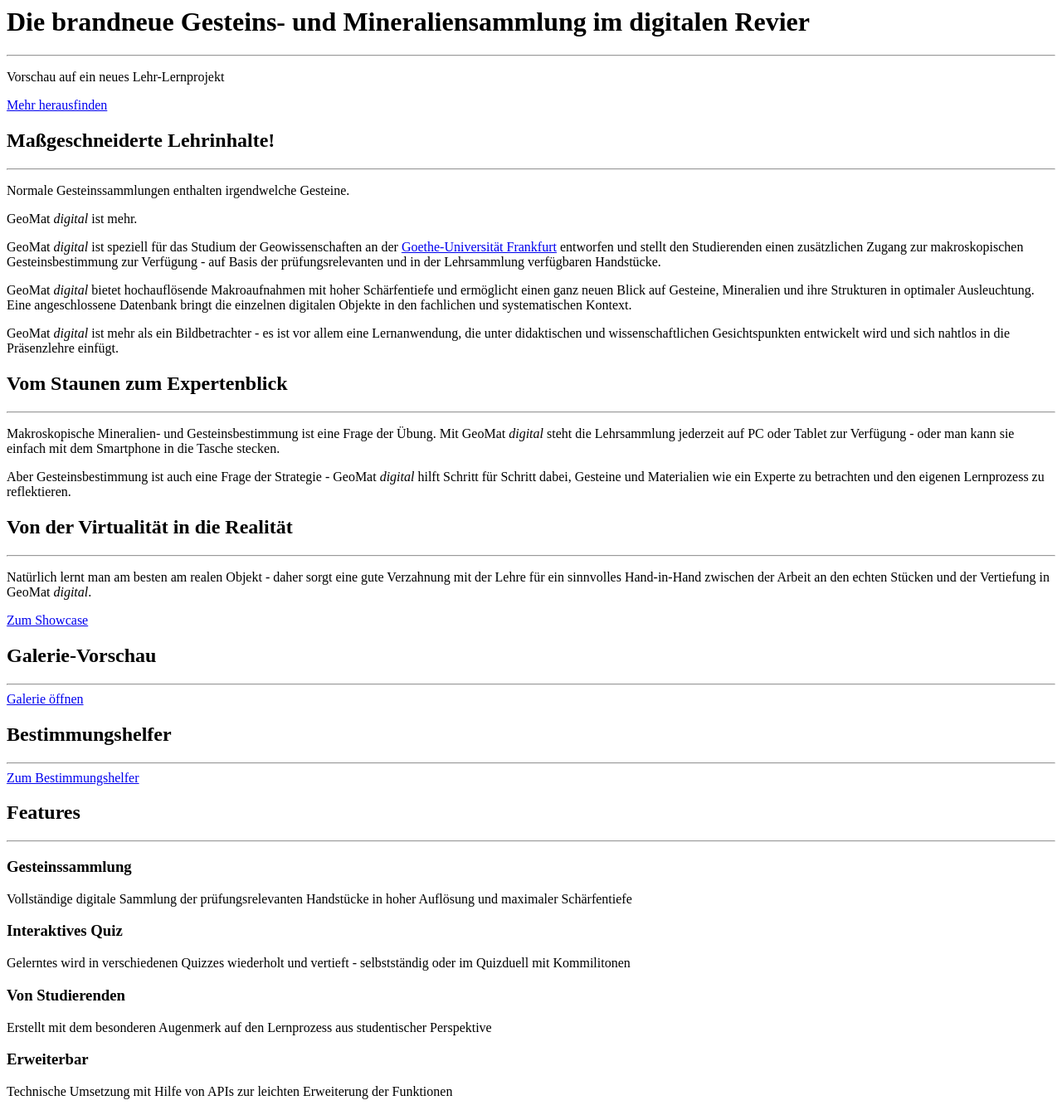
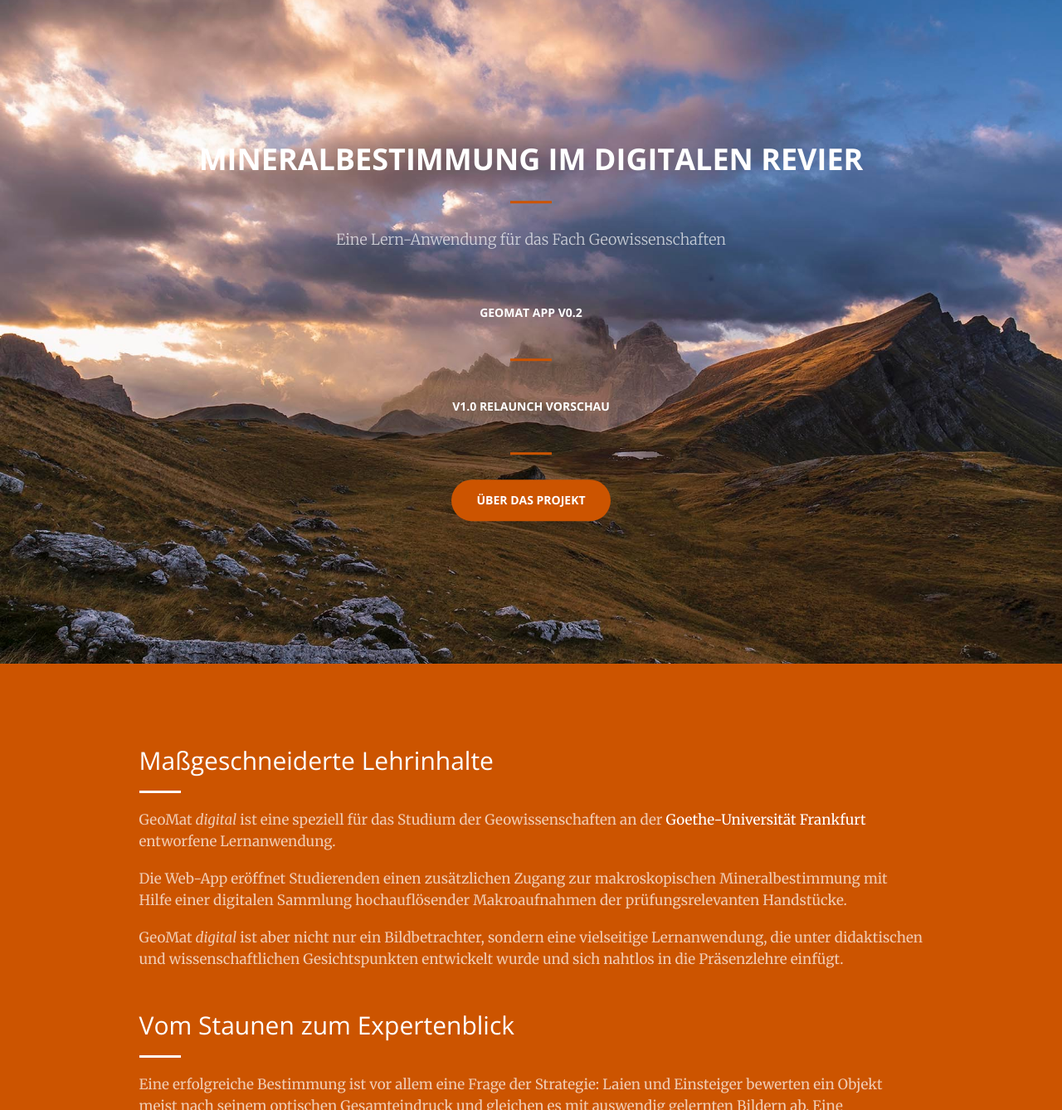
Before and after one commit to GeoMatDigital/django-geomat, a Django app: page / in a window 1280 px wide; the page is wider, and only the part inside the window is pictured. Shown: the top 1338 px of that part at 83% size. Run offline with Django 3.2, Linux system fonts and the light colour scheme; data that the repository does not hold is empty; parts of the project's set-up code (start-up, migrations or seed data) failed here and were passed over; some libraries are stand-ins or nearby versions.

Commit message:
restructuring the page

```diff
--- a/geomat/templates/preview.html
+++ b/geomat/templates/preview.html
@@ -5,71 +5,93 @@
     <header>
         <div class="header-content">
             <div class="header-content-inner">
-                <h1>Die brandneue Gesteins- und Mineraliensammlung im digitalen Revier</h1>
+                <h1>Mineralbestimmung im digitalen Revier</h1>
                 <hr>
-                <p>Vorschau auf ein neues Lehr-Lernprojekt</p>
-                <a href="#idea" class="btn btn-primary btn-xl page-scroll">Mehr herausfinden</a>
+                <p>Eine Lern-Anwendung für das Fach Geowissenschaften</p>
+                <a href="http://app.geomat.uni-frankfurt.de" class="btn btn-light btn-xl page-scroll">GeoMat App v0.2</a>
+                <hr>
+                <a href="http://preview.geomat.uni-frankfurt.de" class="btn btn-light btn-xl page-scroll">v1.0 Relaunch Vorschau</a>
+                <hr>
+                <a href="#idea" class="btn btn-primary btn-xl page-scroll">Über das Projekt</a>
+
             </div>
         </div>
+
+        <meta charset="utf-8">
+        <meta http-equiv="X-UA-Compatible" content="IE=edge">
+        <meta name="viewport" content="width=device-width, initial-scale=1">
+        <meta name="description" content="">
+        <meta name="author" content="">
+
+        <title>{% block title %}GeoMat digital{% endblock %}</title>
+
+        <!-- Bootstrap Core CSS -->
+        <link rel="stylesheet" href="../static/libraries/bootstrap/css/bootstrap.min.css" type="text/css">
+
+        <!-- Custom Fonts -->
+        <link href='https://fonts.googleapis.com/css?family=Open+Sans:300italic,400italic,600italic,700italic,800italic,400,300,600,700,800' rel='stylesheet' type='text/css'>
+        <link href='https://fonts.googleapis.com/css?family=Merriweather:400,300,300italic,400italic,700,700italic,900,900italic' rel='stylesheet' type='text/css'>
+        <link rel="stylesheet" href="../static/libraries/font-awesome/css/font-awesome.min.css" type="text/css">
+
+        <!-- Plugin CSS -->
+        <link rel="stylesheet" href="../static/libraries/animate/css/animate.min.css" type="text/css">
+        <link rel="stylesheet" href="../static/libraries/swipebox/css/swipebox.css'%}">
+
+        <!-- Custom CSS -->
+        <link rel="stylesheet" href="../static/common/css/creative.css" type="text/css">
+
+        <!-- HTML5 Shim and Respond.js IE8 support of HTML5 elements and media queries -->
+        <!-- WARNING: Respond.js doesn't work if you view the page via file:// -->
+        <!--[if lt IE 9]>
+            <script src="https://oss.maxcdn.com/libs/html5shiv/3.7.0/html5shiv.js"></script>
+            <script src="https://oss.maxcdn.com/libs/respond.js/1.4.2/respond.min.js"></script>
+        <![endif]-->
+        <link rel="icon" href="../static/common/images/favicon.ico">
+
     </header>
 
-    <section class="bg-primary" id="idea">
+    <section class="bg-primary" id="project">
         <div class="container">
             <div class="row">
-                <div class="col-lg-8 col-lg-offset-2 text-center">
-                    <h2 class="section-heading">Maßgeschneiderte Lehrinhalte!</h2>
-                    <hr class="light">
-                    <p class="text-faded">Normale Gesteinssammlungen enthalten irgendwelche Gesteine.</p>
-                    <p class="text-faded">GeoMat <em>digital</em> ist mehr.</p>
+                <div class="col-lg-10 col-lg-offset-1 text-left">
+                    <h2 class="section-heading">Maßgeschneiderte Lehrinhalte </h2>
+                    <hr class="light" align="left">
                     <p class="text-faded">
-                        GeoMat <em>digital</em> ist speziell für das Studium der Geowissenschaften an der <span class="rwd-line"><a
-                        href="http://www.uni-frankfurt.de">Goethe-Universität Frankfurt</a></span> entworfen und stellt den Studierenden einen zusätzlichen Zugang zur makroskopischen Gesteinsbestimmung zur Verfügung - auf Basis der prüfungsrelevanten und in der Lehrsammlung verfügbaren Handstücke.
+                        GeoMat <em>digital</em> ist eine speziell für das Studium der Geowissenschaften an der <span class="rwd-line"><a
+                        href="http://www.uni-frankfurt.de" target="_blank">Goethe-Universität Frankfurt</a></span> entworfene Lernanwendung.
                     </p>
                     <p class="text-faded">
-                        GeoMat <em>digital</em> bietet hochauflösende Makroaufnahmen mit hoher Schärfentiefe und ermöglicht einen ganz neuen Blick auf Gesteine, Mineralien und ihre Strukturen in optimaler Ausleuchtung. Eine angeschlossene Datenbank bringt die einzelnen digitalen Objekte in den fachlichen und systematischen Kontext.
+                        Die Web-App eröffnet Studierenden einen zusätzlichen Zugang zur makroskopischen Mineralbestimmung mit Hilfe einer digitalen Sammlung hochauflösender Makroaufnahmen der prüfungsrelevanten Handstücke.
                     </p>
                     <p class="text-faded">
-                        GeoMat <em>digital</em> ist mehr als ein Bildbetrachter - es ist vor allem eine Lernanwendung, die unter didaktischen und wissenschaftlichen Gesichtspunkten entwickelt wird und sich nahtlos in die Präsenzlehre einfügt.
+                        GeoMat <em>digital</em> ist aber nicht nur ein Bildbetrachter, sondern eine vielseitige Lernanwendung, die unter didaktischen und wissenschaftlichen Gesichtspunkten entwickelt wurde und sich nahtlos in die Präsenzlehre einfügt.
                     </p>
+
                     <h2 class="section-heading">Vom Staunen zum Expertenblick</h2>
-                    <hr class="light">
+                    <hr class="light" align="left">
+
                     <p class="text-faded">
-                        Makroskopische Mineralien- und Gesteinsbestimmung ist eine Frage der Übung. Mit GeoMat
-                        <em>digital</em> steht die Lehrsammlung jederzeit auf PC oder Tablet zur Verfügung - oder man kann sie einfach mit dem Smartphone in die Tasche stecken.
+                        Eine erfolgreiche Bestimmung ist vor allem eine Frage der Strategie: Laien und Einsteiger bewerten ein Objekt meist nach seinem optischen Gesamteindruck und gleichen es mit auswendig gelernten Bildern ab. Eine wissenschaftlich exakte Bestimmung erfordert jedoch den Blick auf die genauen Merkmale und Eigenschaften eines konkreten Stücks.
                     </p>
                     <p class="text-faded">
-                        Aber Gesteinsbestimmung ist auch eine Frage der Strategie - GeoMat <em>digital</em> hilft Schritt für Schritt dabei, Gesteine und Materialien wie ein Experte zu betrachten und den eigenen Lernprozess zu reflektieren.
+                        GeoMat <em>digital</em> hilft Schritt für Schritt dabei, Minerale wie ein Experte zu betrachten und den eigenen Lernprozess zu reflektieren. Verschiedene Werkzeuge lenken den Blick von allgemeinen Aussehen hin zur systematischen Beobachtung von Details.
+                    </p>
+                    <p class="text-faded">
+                        Die Makroskopische Mineralbestimmung ist aber auch eine Frage der Übung: Die virtuelle Sammlung steht mit GeoMat <em>digital</em> jederzeit auf PC oder Tablet zur Verfügung &ndash; oder man kann sie einfach mit dem Smartphone in die Tasche stecken.
                     </p>
                     <h2 class="section-heading">Von der Virtualität in die Realität</h2>
-                    <hr class="light">
+                    <hr class="light" align="left">
                     <p class="text-faded">
-                        Natürlich lernt man am besten am realen Objekt - daher sorgt eine gute Verzahnung mit der Lehre für ein sinnvolles Hand-in-Hand zwischen der Arbeit an den echten Stücken und der Vertiefung in GeoMat
-                        <em>digital</em>.
+                        Natürlich lernt man am besten am realen Objekt - daher funktioniert das erfolgreiche Erlernen der Bestimmung eine gute Verzahnung mit der Lehre für ein sinnvolles Hand-in-Hand zwischen der Arbeit an den echten Stücken und der Vertiefung in GeoMat <em>digital</em>.
                     </p>
-                    <a href="#portfolio" class="btn btn-default btn-xl page-scroll">Zum Showcase</a>
+                    <p class="text-faded">
+                        Die Grundlage hierfür bietet ein didaktisches Konzept, das die Erfahrungen aus der Lehrveranstaltung einbezieht und die Entwicklung der Anwendung begleitet hat. Virtuelle Werkzeuge wie Glossar, 3D-Visualisierungen, Quizfragen oder eine Bestimmungsanleitung stellen nützliche Funktionen zur Verfügung, die der Lehrveranstaltung eine zusätzliche didaktische Dimension erschließen.
+                    </p>
                 </div>
             </div>
         </div>
     </section>
-    <aside id="gallery" class="bg-dark">
-        <div class="container text-center" id="gallery">
-            <h2>Galerie-Vorschau</h2>
-            <hr class="light">
-            <!-- for list in photograph_dict -->
 
-            <!--a href="#" id="gallery-button{{ forloop.counter }}" class="btn btn-default btn-xl wow tada">Galerie{{ forloop.counter }} &ouml;ffnen</a-->
-            <a href="#" id="gallery-button{{ forloop.counter }}" class="btn btn-default btn-xl wow tada">Galerie{{ forloop.counter }} &ouml;ffnen</a>
-
-            <!-- endfor -->
-        </div>
-    </aside>
-    <aside id="best-helper" class="bg-primary">
-        <div class="container text-center">
-            <h2>Bestimmungshelfer</h2>
-            <hr class="light">
-            <a href="http://lernbar.uni-frankfurt.de/courses/2722/1847/index.html?id=0e8847b5284964e5831b267976b3338bc746a8" id="best-helper-button" class="btn btn-default btn-xl wow tada">Zum Bestimmungshelfer</a>
-        </div>
-    </aside>
     <section id="features">
         <div class="container">
             <div class="row">
@@ -81,146 +103,40 @@
         </div>
         <div class="container">
             <div class="row">
-                <div class="col-lg-3 col-md-6 text-center">
+                <div class="col-lg-3 col-md-4 text-center">
                     <div class="service-box">
                         <i class="fa fa-4x fa-diamond wow bounceIn text-primary"></i>
-                        <h3>Gesteinssammlung</h3>
-                        <p class="text-muted">Vollständige digitale Sammlung der prüfungsrelevanten Handstücke in hoher Auflösung und maximaler Schärfentiefe</p>
+                        <h3>virtuelle Sammlung</h3>
+                        <p class="text-muted">Virtuelle Sammlung mit hoher Auflösung und maximaler Schärfentiefe</p>
                     </div>
                 </div>
-                <div class="col-lg-3 col-md-6 text-center">
+                <div class="col-lg-3 col-md-4 text-center">
                     <div class="service-box">
-                        <i class="fa fa-4x fa-comments-o wow bounceIn text-primary" data-wow-delay=".1s"></i>
-                        <h3>Interaktives Quiz</h3>
-                        <p class="text-muted">Gelerntes wird in verschiedenen Quizzes wiederholt und vertieft - selbstständig oder im Quizduell mit Kommilitonen</p>
+                        <i class="fa fa-4x fa-question-circle wow bounceIn text-primary" data-wow-delay=".1s"></i>
+                        <h3>Selbsttests</h3>
+                        <p class="text-muted">Quizfragen als Selbsttests mit ausführlichem Feedback zur Wiederholung und Vertiefung</p>
                     </div>
                 </div>
-                <div class="col-lg-3 col-md-6 text-center">
+                <div class="col-lg-3 col-md-4 text-center">
+                        <div class="service-box">
+                            <i class="fa fa-4x fa-wrench wow bounceIn text-primary" data-wow-delay=".2s"></i>
+                            <h3>Werkzeuge</h3>
+                            <p class="text-muted">Steckbriefe, Glossar, Bestimmungshelfer, 3D-Visualisierungen, ...
+                            </p>
+                        </div>
+                </div>
+                <div class="col-lg-3 col-md-4 text-center">
                     <div class="service-box">
                         <i class="fa fa-4x fa-graduation-cap wow bounceIn text-primary" data-wow-delay=".3s"></i>
-                        <h3>Von Studierenden</h3>
-                        <p class="text-muted">Erstellt mit dem besonderen Augenmerk auf den Lernprozess aus studentischer Perspektive
+                        <h3>von Studierenden</h3>
+                        <p class="text-muted">Erstellt mit Blick auf den Lernprozess aus studentischer Perspektive
                         </p>
                     </div>
                 </div>
-                <div class="col-lg-3 col-md-6 text-center">
-                    <div class="service-box">
-                        <i class="fa fa-4x fa-laptop wow bounceIn text-primary" data-wow-delay=".2s"></i>
-                        <h3>Erweiterbar</h3>
-                        <p class="text-muted">Technische Umsetzung mit Hilfe von APIs zur leichten Erweiterung der Funktionen
-                        </p>
-                    </div>
-                </div>
-            </div>
+
         </div>
     </section>
 
-    <section class="no-padding" id="portfolio">
-        <div class="container-fluid">
-            <div class="row no-gutter">
-                <div class="col-lg-4 col-sm-6">
-                    <a href="#showcase" class="portfolio-box">
-                        <img src="<!-- static 'common/images/portfolio/Vermessen_650x462.jpg' -->" class="img-responsive" alt="">
-                        <div class="portfolio-box-caption">
-                            <div class="portfolio-box-caption-content">
-                                <div class="project-category text-faded">
-                                    Messen
-                                </div>
-                                <div class="project-name">
-                                    Digitale Messwerkzeuge zur Bestimmung von Abständen, Winkeln und Flächen
-                                </div>
-                            </div>
-                        </div>
-                    </a>
-                </div>
-                <div class="col-lg-4 col-sm-6">
-                    <a href="#showcase" class="portfolio-box">
-                        <img src="<!-- static 'common/images/portfolio/Phone_650x462.jpg' -->" class="img-responsive" alt="">
-                        <div class="portfolio-box-caption">
-                            <div class="portfolio-box-caption-content">
-                                <div class="project-category text-faded">
-                                    Mobile-Ansicht
-                                </div>
-                                <div class="project-name">
-                                    Auch unterwegs lassen sich die Geomaterialien durchstöbern
-                                </div>
-                            </div>
-                        </div>
-                    </a>
-                </div>
-                <div class="col-lg-4 col-sm-6">
-                    <a href="#showcase" class="portfolio-box">
-                        <img src="<!-- static 'common/images/portfolio/MobileSynopsis_650x462.png' -->" class="img-responsive" alt="">
-                        <div class="portfolio-box-caption">
-                            <div class="portfolio-box-caption-content">
-                                <div class="project-category text-faded">
-                                    Quiz
-                                </div>
-                                <div class="project-name">
-                                    Die Quiz sind für mobile Endgeräte optimiert
-                                </div>
-                            </div>
-                        </div>
-                    </a>
-                </div>
-                <div class="col-lg-4 col-sm-6">
-                    <a href="#showcase" class="portfolio-box">
-                        <img src="<!-- static 'common/images/portfolio/blau_650x462.jpg' -->" class="img-responsive" alt="">
-                        <div class="portfolio-box-caption">
-                            <div class="portfolio-box-caption-content">
-                                <div class="project-category text-faded">
-
-                                </div>
-                                <div class="project-name">
-                                    Aus unserer virtuellen Sammlung 1
-                                </div>
-                            </div>
-                        </div>
-                    </a>
-                </div>
-                <div class="col-lg-4 col-sm-6">
-                    <a href="#showcase" class="portfolio-box">
-                        <img src="<!-- static 'common/images/portfolio/Kristalle_650x462.jpg' -->" class="img-responsive" alt="">
-                        <div class="portfolio-box-caption">
-                            <div class="portfolio-box-caption-content">
-                                <div class="project-category text-faded">
-
-                                </div>
-                                <div class="project-name">
-                                    Aus unserer virtuellen Sammlung 2
-                                </div>
-                            </div>
-                        </div>
-                    </a>
-                </div>
-                <div class="col-lg-4 col-sm-6">
-                    <a href="#showcase" class="portfolio-box">
-                        <img src="<!-- static 'common/images/portfolio/Aufschluss_650x462.jpg' -->" class="img-responsive" alt="">
-                        <div class="portfolio-box-caption">
-                            <div class="portfolio-box-caption-content">
-                                <div class="project-category text-faded">
-
-                                </div>
-                                <div class="project-name">
-                                    Aus unserer virtuellen Sammlung 3
-                                </div>
-                            </div>
-                        </div>
-                    </a>
-                </div>
-            </div>
-        </div>
-
-    </section>
-
-    <aside class="bg-dark">
-        <div class="container text-center">
-            <div class="call-to-action">
-                <h2>Interesse geweckt?</h2>
-                <a href="#contact" class="btn btn-default btn-xl wow tada page-scroll">Kontaktieren Sie uns!</a>
-            </div>
-        </div>
-    </aside>
 
     <section id="contact">
         <div class="container">
@@ -228,12 +144,22 @@
                 <div class="col-lg-8 col-lg-offset-2 text-center">
                     <h2 class="section-heading">Kontakt</h2>
                     <hr class="primary">
-                    <p>GeoMat <em>digital</em> ist ein Projekt im ersten Entwicklungsstadium. Die abgebildeten Features sind noch in Planung und derzeit nur eine Visualisierung von möglichen Umsetzungen. Diese Informationsseite wird von Zeit zu Zeit um neue Impressionen ergänzt.</p>
-                    <p>Unterstützt wurde das Projekt vom <span class="rwd-line"><a class="contact-a"
-                                                                               href="http://www.ifg.uni-frankfurt.de/"
-                                                                               style="color:#cc5400;">Institut für Geowissenschaften</a></span> am FB11 der Goethe-Universität Frankfurt und vom Naturwissenschaftlichen Zentrum im Projekt <span class="rwd-line"><a
-                            class="contact-a"
-                            href="http://starkerstart.uni-frankfurt.de">“Starker Start ins Studium”</a></span>.</p>
+                    <p>GeoMat <em>digital</em> ist ein Projekt in Entwicklung. Diese Informationsseite wird von Zeit zu Zeit um neue Impressionen ergänzt.</p>
+                    <p>Unterstützt wurde das Projekt vom
+                       <br>
+                       <span class="rwd-line">
+                            <a class="contact-a" href="http://www.ifg.uni-frankfurt.de/" style="color:#cc5400;">eLearning-Förderfonds</a> der Goethe-Universität,
+                            <br>
+                            vom
+                       </span>
+                                <span class="rwd-line">
+                            <a class="contact-a" href="http://www.ifg.uni-frankfurt.de/" style="color:#cc5400;">Institut für Geowissenschaften</a>
+                        </span>
+                        am FB11 der Goethe-Universität Frankfurt
+                        <br>und vom
+                        <span class="rwd-line"><a class="contact-a" href="http://www.starkerstart.uni-frankfurt.de/38922940/ZNWK">
+                            Zentrum Naturwissenschaften</a>
+                        </span>.</p>
                     <p>Fragen zum Projekt beantwortet Bertram Bühner telefonisch oder per E-Mail.</p>
                 </div>
                 <div class="col-lg-4 col-lg-offset-2 text-center">
@@ -249,4 +175,25 @@
         </div>
     </section>
 
+    <section id="Partner">
+            <div class="container">
+                <div class="row">
+                    <div class="col-lg-3 col-md-4 text-center">
+                        <img src="../static/common/images/logos/StarkerStart2_80.png">
+                    </div>
+                    <div class="col-lg-3 col-md-4 text-center">
+                            <img src="../static/common/images/logos/StarkerStart2_80.png">
+                        </div>
+                    <div class="col-lg-3 col-md-4 text-center">
+                            <img src="../static/common/images/logos/StarkerStart2_80.png">
+                        </div>
+                    <div class="col-lg-3 col-md-4 text-center">
+                            <img src="../static/common/images/logos/StarkerStart2_80.png">
+                        </div>
+
+            </div>
+        </section>
+
+
+
 <!-- endblock -->
```
Also changed, not shown: geomat/templates/base.html (+3 -6 lines).
